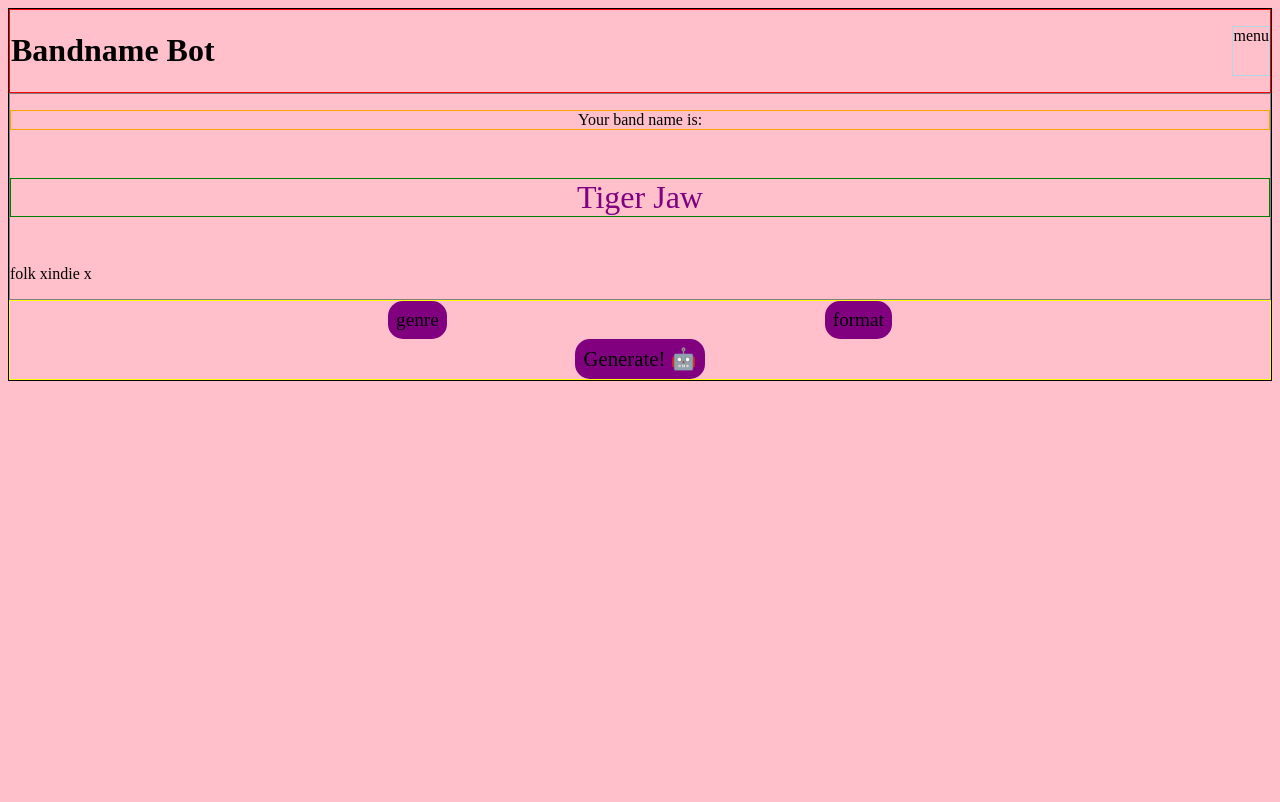
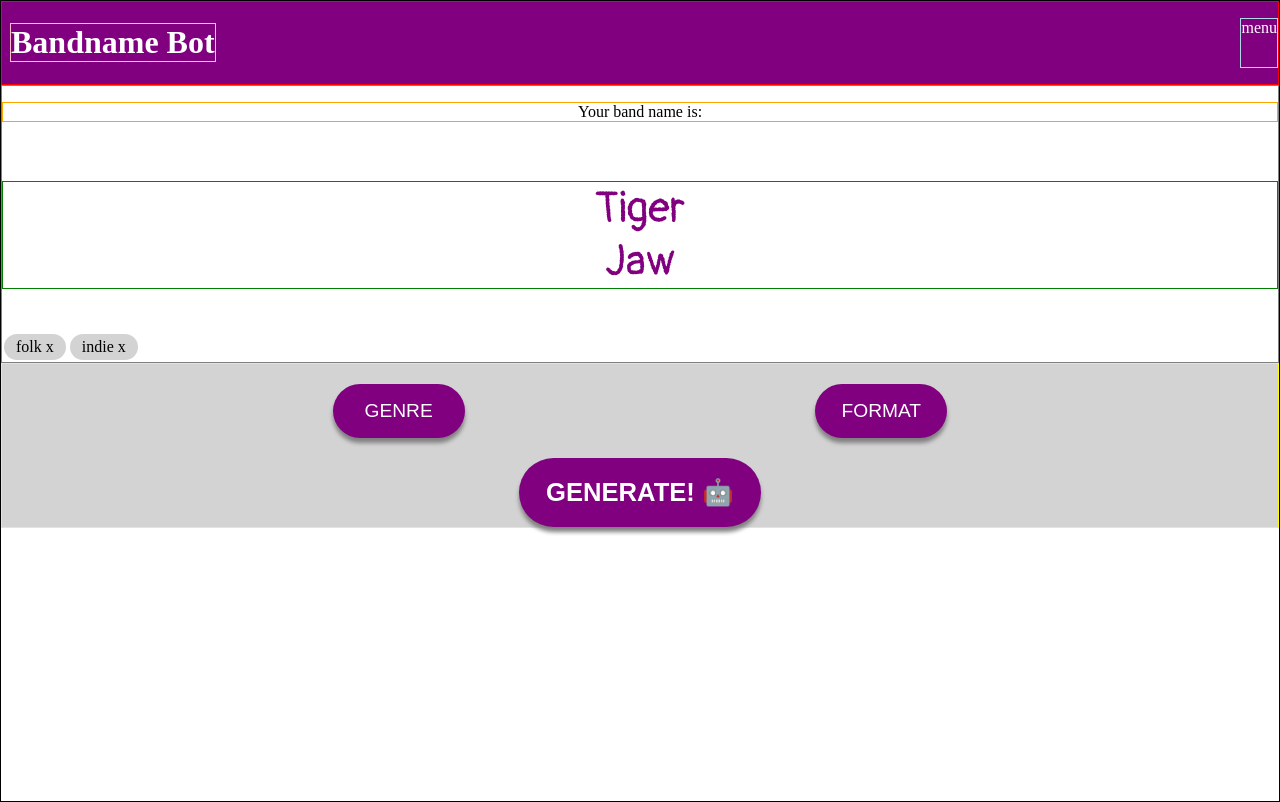
Before and after one commit to danisacoder/band-name-generator, a plain HTML site: page index.html in a window 1280 px wide. Drawn offline with Linux system fonts and the light colour scheme.

Commit message:
started assembling css

```diff
--- a/index.html
+++ b/index.html
@@ -5,6 +5,9 @@
     <meta http-equiv="X-UA-Compatible" content="IE=edge">
     <meta name="viewport" content="width=device-width, initial-scale=1.0">
     <link rel="stylesheet" href="style.css">
+    <link rel="preconnect" href="https://fonts.googleapis.com">
+    <link rel="preconnect" href="https://fonts.gstatic.com" crossorigin>
+    <link href="https://fonts.googleapis.com/css2?family=Pangolin&display=swap" rel="stylesheet">
     <title>Bandname Bot</title>
 </head>
 <body>
--- a/style.css
+++ b/style.css
@@ -1,5 +1,11 @@
+body {
+  margin: 0;
+  padding: 0;
+}
+
 .container {
   border: 1px solid black;
+  height: 100vh;
 }
 
 #nav-bar {
@@ -7,6 +13,10 @@
   flex-direction: row;
   justify-content: space-between;
   border: 1px solid red;
+  background-color: purple;
+  color: white;
+  padding-left: .5rem;
+  /* height: 10%; */
 }
 
 #page-title {
@@ -22,6 +32,7 @@
   display: flex;
   flex-direction: column;
   text-align: center;
+  /* height: 50%; */
 }
 
 #band-name-header {
@@ -29,14 +40,33 @@
 }
 
 #band-name {
-  font-size: 2rem;
+  font-size: 2.7rem;
   color: purple;
   border: 1px solid green;
+  /* this makes it 1 word per line */
+  word-spacing: 100vw;
+  font-family: 'Pangolin', cursive;
 }
 
 #tags-pane {
   display: flex;
   flex-direction: row;
+}
+
+#tags-pane p {
+  background-color: lightgray;
+  border-radius: 14px;
+  padding: 4px 12px;
+  margin: 2px;
+}
+
+#controls-pane {
+  border: 1px solid yellow;
+  text-transform: uppercase;
+  font-family: Arial, Helvetica, sans-serif;
+  font-weight: 100;
+  background-color: lightgray;
+  /* height: 40%; */
 }
 
 #settings-pane {
@@ -45,26 +75,29 @@
   justify-content: space-evenly;
 }
 
-#controls-pane {
-  border: 1px solid yellow;
+.settings-btn {
+  font-size: 1.2rem;
+  color: white;
+  background-color: purple;
+  padding: 1rem;
+  margin: 20px;
+  border-radius: 3rem;
+  text-align: center;
 }
 
-.settings-btn {
-  font-size: 1.2rem;
-  background-color: purple;
-  padding: 0.5rem;
-  border-radius: 15px;
+#genre-btn, #format-btn {
+  box-shadow: 0 5px 4px gray;
 }
 
 #generate-btn {
-  font-size: 1.3rem;
+  font-size: 1.6rem;
   max-width: max-content;
-  text-align: center;
   margin: 0 auto;
+  font-weight: 900;
+  padding: 1.2rem 1.7rem;
+  box-shadow: 0 5px 4px gray;
 }
 
-@media screen and (min-width: 1000px) {
-  body {
-    background-color: pink;
-  }
+#genre-btn, #format-btn {
+  width: 100px;
 }
```
Also changed, not shown: 1 other file.
